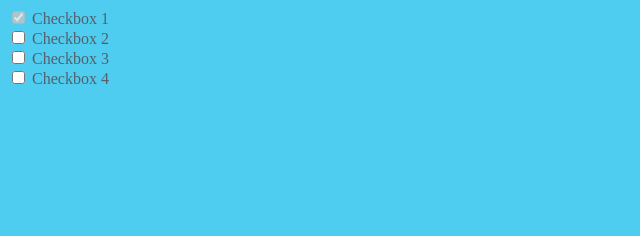
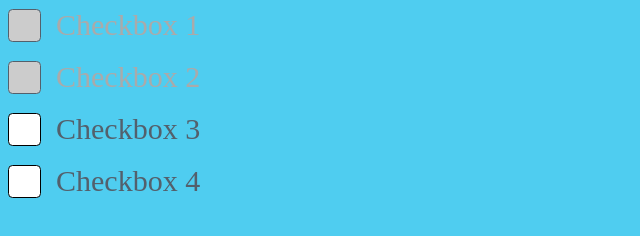
Before and after one commit to ScottDancer/Custom_Checkboxes, a plain HTML site: page index.html in a window 1280 px wide. Shown: the whole page, without its empty margins (0-640 px from the left). Drawn offline with Linux system fonts and the light colour scheme.

Commit message:
created styling for disabled checkbox

```diff
--- a/index.html
+++ b/index.html
@@ -5,19 +5,19 @@
   <meta http-equiv="X-UA-Compatible" content="IE=edge">
   <meta name="viewport" content="width=device-width, initial-scale=1.0">
   <title>Custom Checkboxes</title>
-  <link rel="stylesheet" href="stlyles.css">
+  <link rel="stylesheet" href="styles.css">
 </head>
 <body>
-  <input type="checkbox" id="cb1" disabled checked>
+  <input class="custom-checkbox" type="checkbox" id="cb1" disabled checked>
   <label for="cb1">Checkbox 1</label>
   <br>
-  <input type="checkbox" id="cb1">
+  <input class="custom-checkbox" type="checkbox" id="cb2" disabled checked>
   <label for="cb2">Checkbox 2</label>
   <br>
-  <input type="checkbox" id="cb1">
+  <input class="custom-checkbox" type="checkbox" id="cb3">
   <label for="cb3">Checkbox 3</label>
   <br>
-  <input type="checkbox" id="cb1">
+  <input class="custom-checkbox" type="checkbox" id="cb4">
   <label for="cb4">Checkbox 4</label>
   <br>
 
--- a/stlyles.css
+++ /dev/null
@@ -1,5 +0,0 @@
-* {
-  box-sizing: border-box;
-  background-color: #4FCDF0;
-  color:  hsl(209, 13.4%, 37.5%);
-}
--- /dev/null
+++ b/styles.css
@@ -0,0 +1,41 @@
+*, *::before, *::after{
+  box-sizing: border-box;
+  background-color: #4FCDF0;
+  color:  hsl(209, 13.4%, 37.5%);
+}
+
+.custom-checkbox + label {
+  display: flex;
+  align-items: center;
+  font-size: 30px;
+  cursor: pointer;
+}
+
+.custom-checkbox {
+  position: absolute;
+  left: -9999px;
+  opacity: 0;
+}
+
+.custom-checkbox + label::before {
+  content: '';
+  width: 1.1em;
+  height: 1.1em;
+  margin-right: .5em;
+  border-radius: .15em;
+  background-color: white;
+  border: .05em solid black;
+}
+
+.custom-checkbox + label:hover::before {
+  background-color: #6E14E3;
+}
+.custom-checkbox:disabled + label {
+  color: #aaa;
+  cursor: not-allowed;
+}
+
+.custom-checkbox:disabled + label::before {
+  background-color: #ccc;
+  border-color: hsl(209, 13.4%, 37.5%) ;
+}
```
